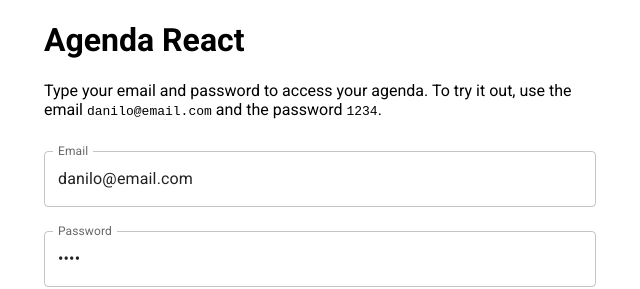
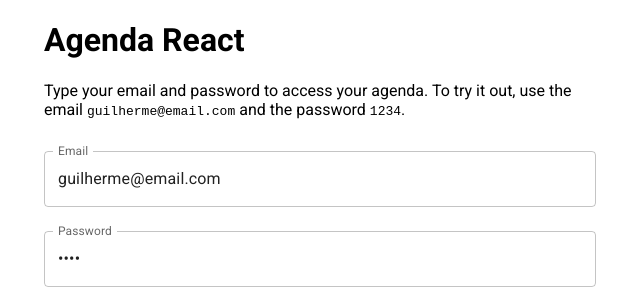
Before and after one commit to SilveiraGuilherme/agenda, a React (Create React App) app: page /calendar/1 in a window 1280 px wide. Shown: the top 289 px of the page, without its empty margins (320-960 px from the left). Built offline with nearby package versions, Linux system fonts and the light colour scheme; no server answers.

Commit message:
Update user email in LoginScreen and users.json; change getToday date to 2026-04-13

```diff
--- a/src/app/LoginScreen.tsx
+++ b/src/app/LoginScreen.tsx
@@ -8,7 +8,7 @@ interface ILoginScreenProps {
 }
 
 export function LoginScreen(props: ILoginScreenProps) {
-  const [email, setEmail] = useState('danilo@email.com');
+  const [email, setEmail] = useState('guilherme@email.com');
   const [password, setPassword] = useState('1234');
   const [error, setError] = useState('');
 
@@ -24,7 +24,7 @@ export function LoginScreen(props: ILoginScreenProps) {
       <h1>Agenda React</h1>
       <p>
         Type your email and password to access your agenda. To try it out, use
-        the email <kbd>danilo@email.com</kbd> and the password <kbd>1234</kbd>.
+        the email <kbd>guilherme@email.com</kbd> and the password <kbd>1234</kbd>.
       </p>
       <form onSubmit={signIn}>
         <TextField
--- a/src/app/dateFunctions.tsx
+++ b/src/app/dateFunctions.tsx
@@ -14,7 +14,7 @@ const MONTHS = [
 ];
 
 export function getToday() {
-  return '2021-06-03';
+  return '2026-04-13';
 }
 
 export function formatMonth(isoMonth: string) {
```
Also changed, not shown: 1 other file (tests, documents, lock files or other folders).
